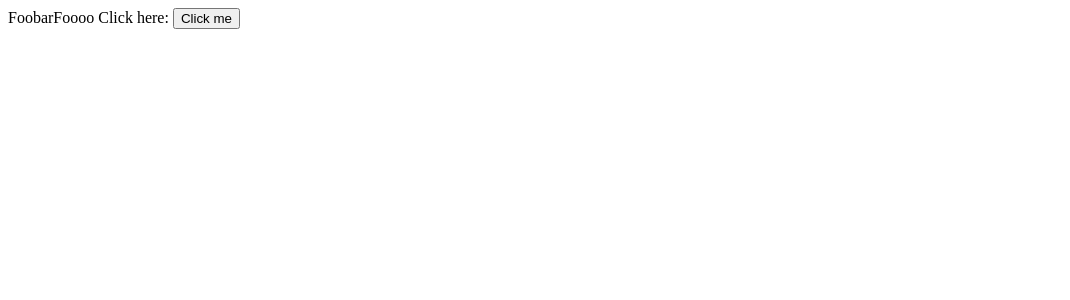
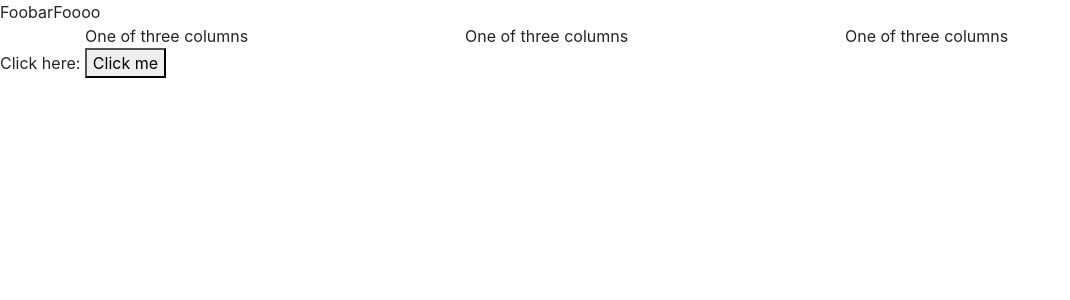
Before and after one commit to srjit/sales-time-series-analysis, a Flask app: page / in a window 1280 px wide. Shown: the top 300 px of the page, without its empty margins (0-1070 px from the left). Run offline with Flask 2, Linux system fonts and the light colour scheme; some libraries are stand-ins or nearby versions.

Commit message:
intergarte with UI

```diff
--- a/src/app/app.py
+++ b/src/app/app.py
@@ -1,5 +1,6 @@
 #importing libraries
 import os
+import json
 
 import flask
 import pickle
@@ -17,5 +18,11 @@ def index():
 
 @app.route('/test')
 def test():
-    print(">>>>>>>>>>>>>")
-    return 'Hello, World!'
+ data = {"data" : [("A",3),("B",2),("C",7),("D",10),("E",12),("F",9)]}
+ return json.dumps(data)
+
+
+
+
+if __name__ == "__main__":
+    app.run(use_reloader=True)
--- a/src/app/templates/index.html
+++ b/src/app/templates/index.html
@@ -1,16 +1,106 @@
 <html>
   <head>
+    <meta charset="utf-8">
+    <meta name="viewport" content="width=device-width, initial-scale=1, shrink-to-fit=no">
 
+    <!-- Bootstrap CSS -->
+    <link rel="stylesheet" href="https://stackpath.bootstrapcdn.com/bootstrap/4.3.1/css/bootstrap.min.css" integrity="sha384-ggOyR0iXCbMQv3Xipma34MD+dH/1fQ784/j6cY/iJTQUOhcWr7x9JvoRxT2MZw1T" crossorigin="anonymous">
+
+    <title>Hello, world!</title>
   </head>
   <body>
     FoobarFoooo
+    <div class="container-fluid">
+      <div class="container">
+	<div class="row">
+	  <div class="col-sm">
+	    One of three columns
+	  </div>
+	  <div class="col-sm">
+	    One of three columns
+	  </div>
+	  <div class="col-sm">
+	    One of three columns
+	  </div>
+	</div>
+      </div>
+    </div>
+
     Click here: <button onclick="test()" >Click me</button>
 
+    <script src="https://d3js.org/d3.v5.min.js"></script>
     <script src="https://ajax.googleapis.com/ajax/libs/jquery/3.3.1/jquery.min.js"></script>
     <script type="text/javascript">
+
+      function drawSimpleChart(_data){
+
+	  var data = JSON.parse(_data)
+
+	  /**
+	   * Transform the data here
+	   */
+	  var data = [{x: "A", y: 3},
+	  {x: "B", y: 2},
+	  {x: "C", y: 7},
+	  {x: "D", y: 10},
+	  {x: "E", y: 12},
+	  {x: "F", y: 9}]
+
+	  var width = 500;
+	  var height = 500;
+
+	  var margin = {
+	      top: 25,
+	      left: 25,
+	      right: 25,
+	      bottom: 25
+	  };
+
+	  var svg = d3.select("body")
+	      .append("svg")
+	      .attr("width", width)
+	      .attr("height", height);
+
+
+
+	  var xScale = d3.scaleBand()
+	      .domain(["A","B","C","D","E","F"])
+	      .rangeRound([margin.left, width-margin.right])
+	      .padding(0.5);
+
+	  var yScale = d3.scaleLinear()
+	      .domain([0,12])
+	      .range([height-margin.bottom, margin.top]);
+
+
+	  var xAxis = svg.append("g")
+	      .attr("transform", `translate(0, ${height-margin.bottom})`)
+	      .call(d3.axisBottom().scale(xScale));
+
+	  var yAxis = svg.append("g")
+	      .attr("transform", `translate(${margin.left},0)`)
+	      .call(d3.axisLeft().scale(yScale));
+
+
+
+	  var bar = svg.selectAll("rect")
+              .data(data)
+              .enter()
+              .append("rect")
+              .attr("x", function(d) { return xScale(d.x); })
+              .attr("y", function(d) { return yScale(d.y); })
+              .attr("width", xScale.bandwidth())
+              .attr("height", function(d) { return height-margin.bottom-yScale(d.y); })
+              .attr("fill", "Tomato")
+              .attr("stroke", "Black")
+              .attr("stroke-width", 3)
+
+      }
+
       function test() {
 	  $.ajax({url: "/test", success: function(result){
 	      console.log(result);
+	      drawSimpleChart(result);
 	  }});
       }
     </script>
```
